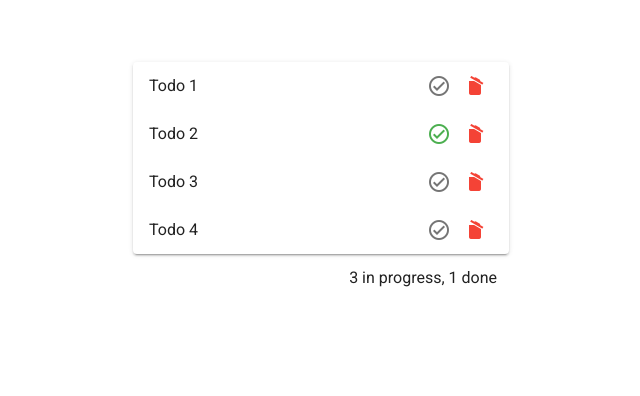
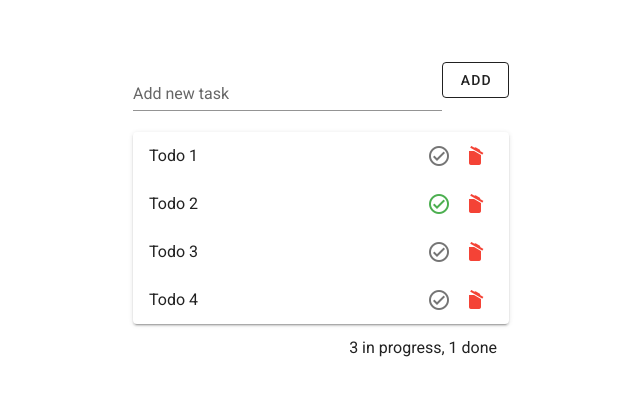
Before and after one commit to RoxyOksy/vue-todo, a Vue app: page / in a window 1280 px wide. Shown: the top 396 px of the page, without its empty margins (319-959 px from the left). Built offline with nearby package versions, Linux system fonts and the light colour scheme.

Commit message:
add AddTask.vue

```diff
--- a/src/App.vue
+++ b/src/App.vue
@@ -5,10 +5,9 @@
 </template>
 
 <script lang="ts">
-import Vue from 'vue'
-import TodoList from './components/TodoList.vue'
+import TodoList from './components/TodoList'
 
-export default Vue.extend({
+export default {
   name: 'App',
   components: {
     TodoList
@@ -34,5 +33,5 @@ export default Vue.extend({
       }]
     }
   }
-})
+}
 </script>
--- /dev/null
+++ b/src/components/AddTask.vue
@@ -0,0 +1,14 @@
+<template>
+    <v-row >
+        <v-text-field label="Add new task" width="100px"/>
+        <v-btn outlined>
+            Add
+        </v-btn>
+    </v-row>
+</template>
+
+<script>
+export default {
+  name: 'AddTask'
+}
+</script>
--- a/src/components/TodoList.vue
+++ b/src/components/TodoList.vue
@@ -1,5 +1,6 @@
 <template>
     <v-container>
+        <add-task />
         <v-card>
             <todo v-for="todo in todos"
                   :todo="todo"
@@ -16,11 +17,12 @@
 
 <script>
 import Todo from './Todo'
+import AddTask from '@/components/AddTask'
 
 export default {
   name: 'TodoList',
   props: ['todos'],
-  components: { Todo }
+  components: { Todo, AddTask }
 }
 </script>
 
@@ -29,4 +31,7 @@ export default {
     width: 400px;
     margin: 50px auto;
 }
+.row {
+    margin: 0;
+}
 </style>
```
